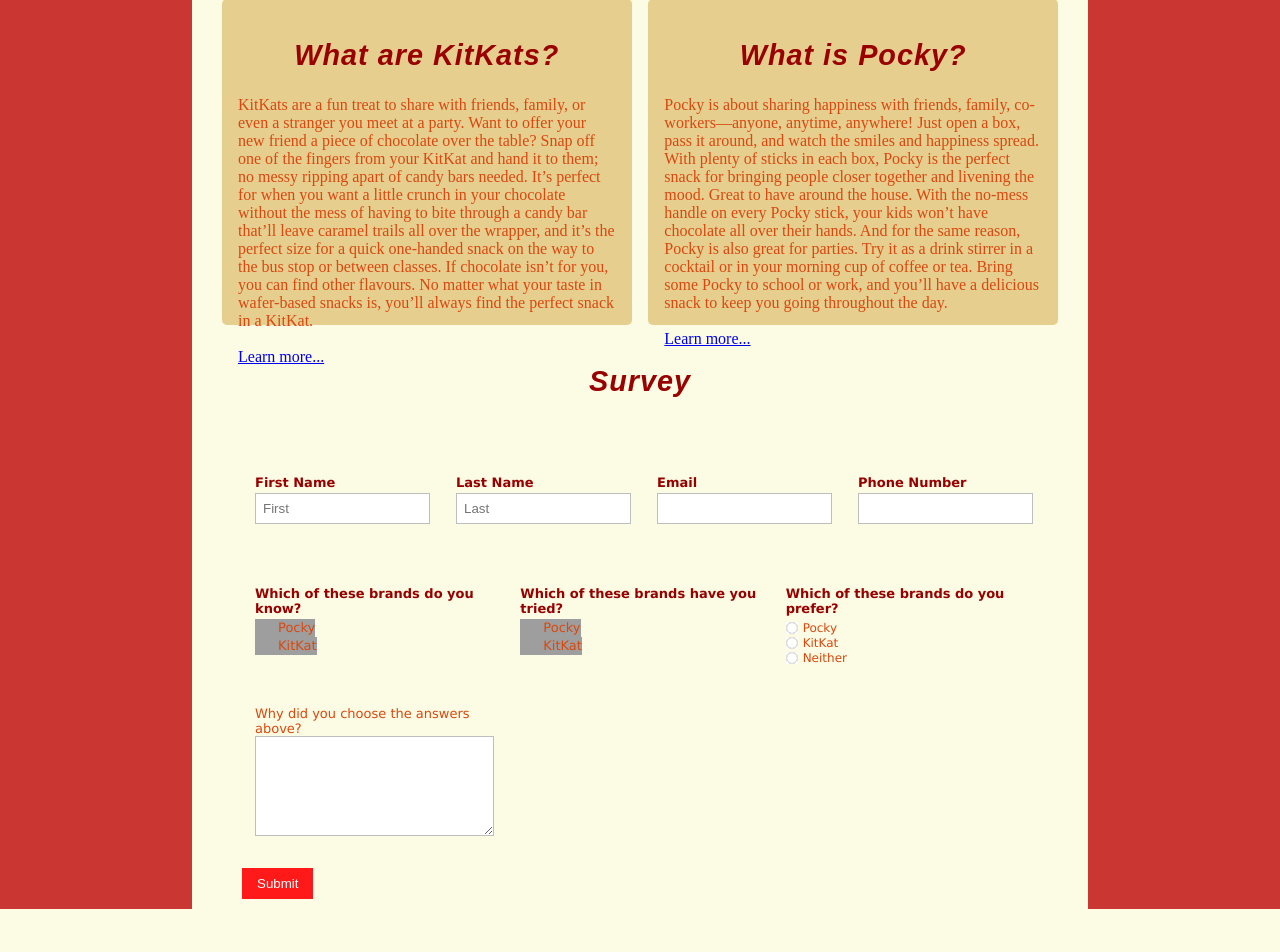
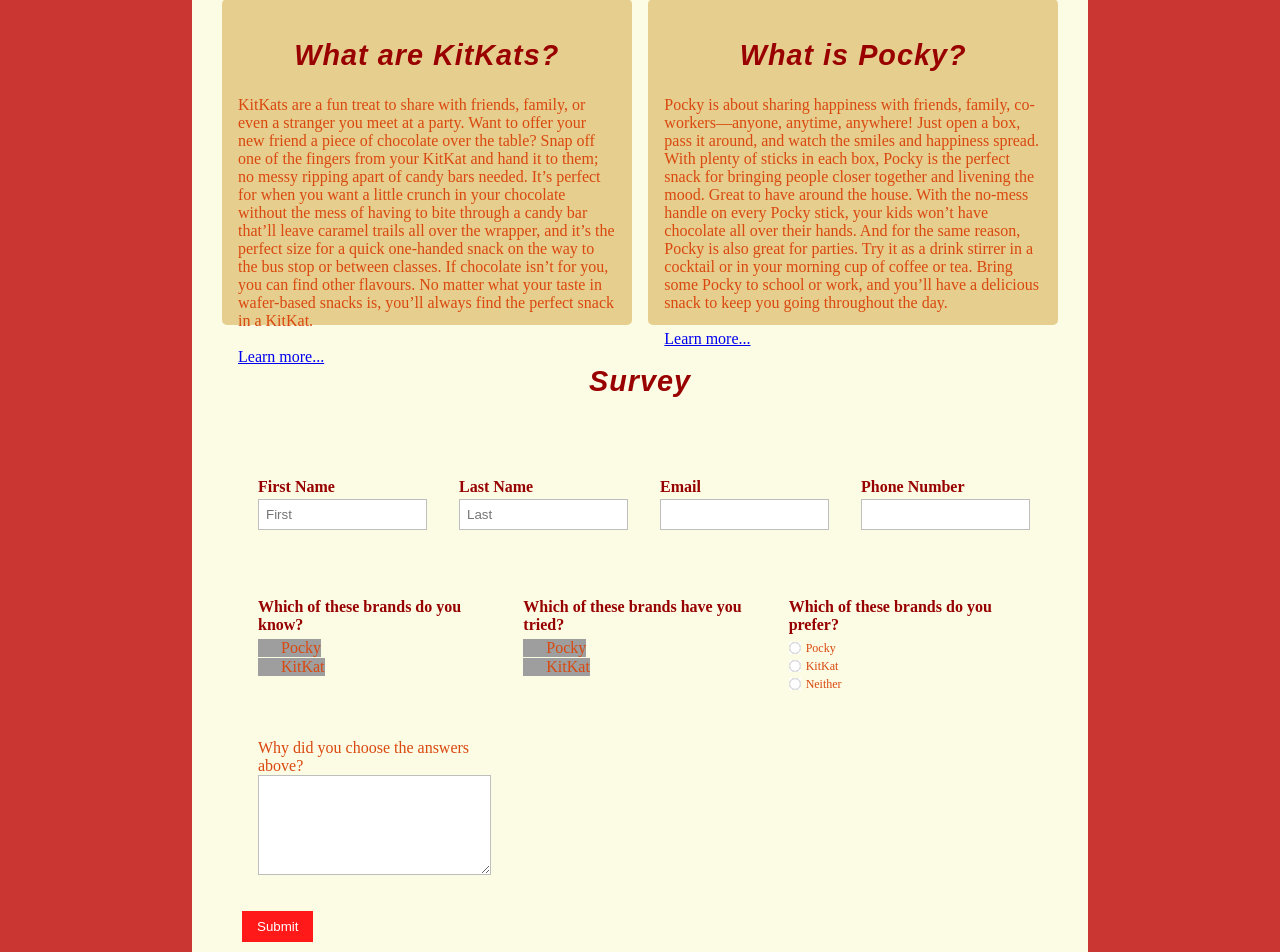
Before and after one commit to rdaley2/Sydney09, a PHP site: page /assignment09.html in a window 1280 px wide. Shown: the part 427-1379 px from the top of the page. Before the commit the page ends 1336 px from the top, so only its background shows below. Run offline with PHP 8.4, Linux system fonts and the light colour scheme; some web fonts are replaced; grey boxes are pictures that could not be loaded.

Commit message:
Let's try for that body font

```diff
--- a/OTHER TRIAL SORRY GUYS HAHA/Lab09/css/styles.css
+++ b/OTHER TRIAL SORRY GUYS HAHA/Lab09/css/styles.css
@@ -59,7 +59,7 @@ td, th {
 .formformat {
     margin: 10px auto;
     padding: 20px 12px 10px 20px;
-    font: 13px "Lucida Sans Unicode", "Lucida Grande", sans-serif;
+    font: 13px ’Open Sans Condensed', sans-serif;
 }
 
 .formformat li {
```
